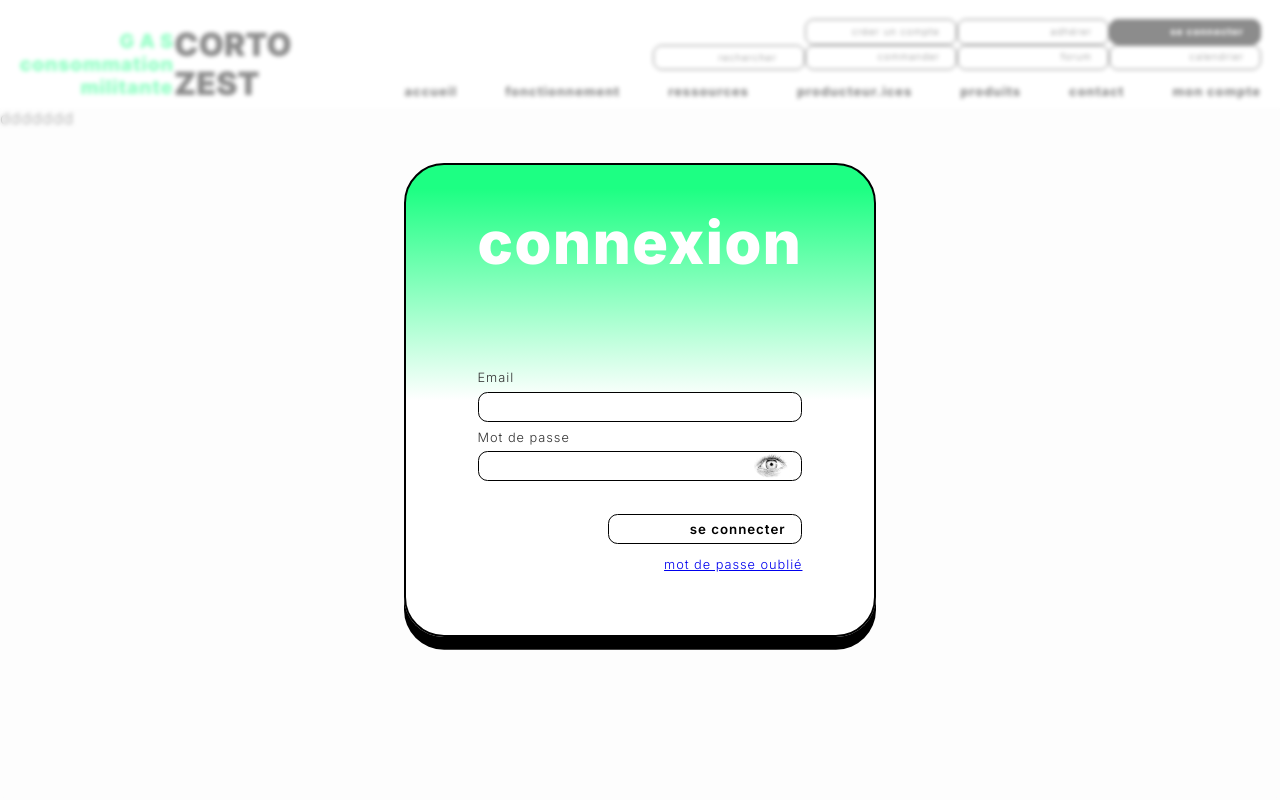
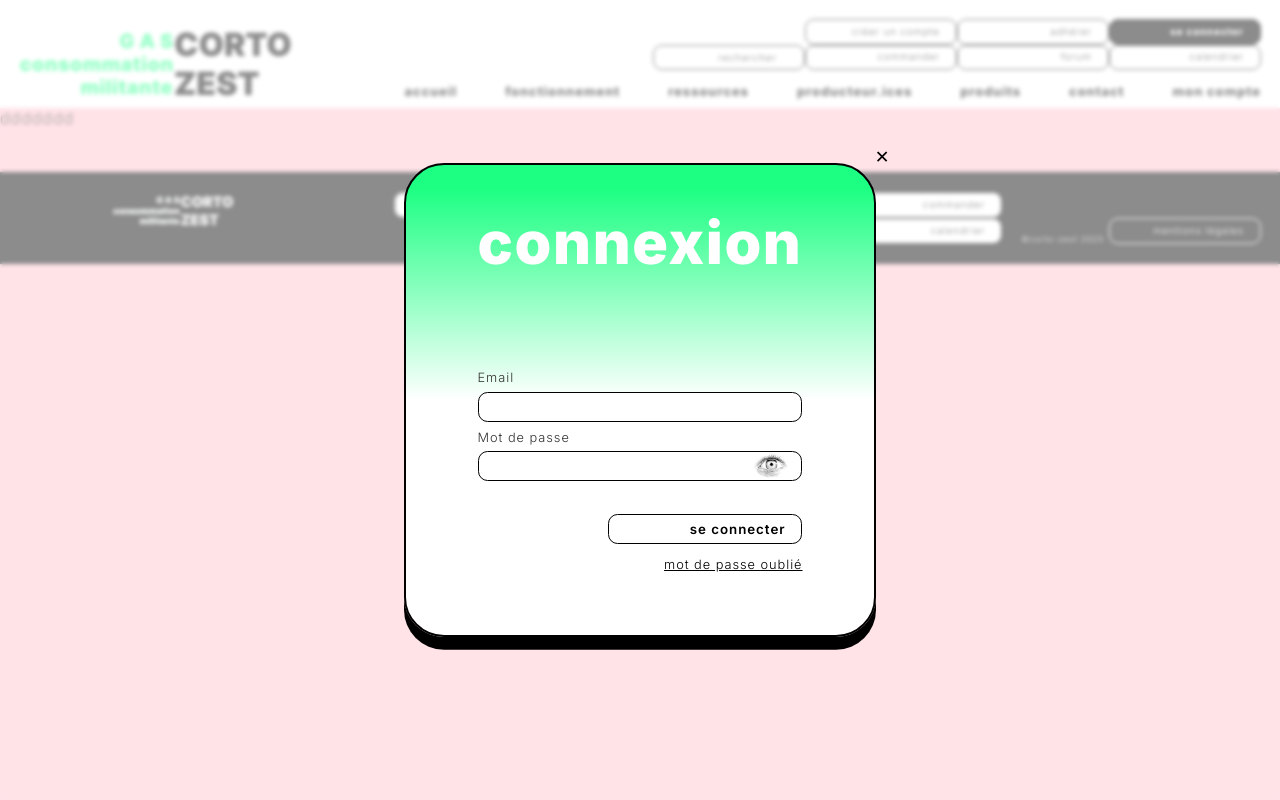
Before and after one commit to mu93100/zest_symfony, a Symfony app: template templates/security/login.html.twig in a window 1280 px wide. Run offline with Twig, Linux system fonts and the light colour scheme; the template is opened without the code that fills it, so the values that code supplies are empty; some libraries are stand-ins or nearby versions.

Commit message:
footer OK

```diff
--- a/public/styles/app.css
+++ b/public/styles/app.css
@@ -15,12 +15,30 @@ body {
     /* background-image: url('/images/nuage.jpg');
     background-repeat: no-repeat;
     background-size: cover; */
-    background-color: aquamarine;
+    background-color: white
     font-family: "Inter", sans-serif;
     font-optical-sizing: auto;
     font-weight: 300;
     font-style: normal;
 }
+.container_fonctionnement{
+    max-width: 1200px;
+    margin: 0 auto;
+    padding: 0 1.2rem;
+    display: flex;
+    flex-direction: column;
+    min-height: 100vh; /* pour footer en bas */
+}
+
+main{
+    background: white;
+    flex: 1; /* pour footer en bas / main prend toute la place */
+}
+
+section {
+    background: transparent;
+}
+
 /* --- F O N T S --- */
 /* figma 46/48px */
 h1 {
--- /dev/null
+++ b/public/styles/footer.css
@@ -0,0 +1,46 @@
+@import 'pills.css';
+
+footer {
+    display: flex;
+    justify-content: space-between;
+    align-items: center;
+    padding: 1.2rem;
+    background-color: black;
+}
+
+.logo-footer {
+    flex-shrink: 0; /* Logo à gauche */
+}
+
+.logo-footer img {
+    height: 3.1rem;
+    padding-left: 0.5rem;
+    width: auto;
+}
+
+.nav-footer {
+    flex: 1; /* prend l'espace dispo */
+    display: flex;
+    flex-direction: row;
+    align-items: flex-end;
+    gap: 1.2rem;
+}
+
+.pill-group {
+    align-items: end;
+}
+
+.footer-text {
+    font-size: 0.5rem;
+    color: white;
+    font-weight: 300;
+    margin-right: 0.3rem;
+
+    /* margin: 0.4rem 0; */
+}
+.mentions{
+    background-color: black;
+    border: 0.01rem solid white;
+    color: white;
+    font-weight: 300;
+}
--- a/public/styles/form.css
+++ b/public/styles/form.css
@@ -71,6 +71,22 @@
     animation: modalFade 0.25s ease-out;
     text-align: left;
     font-size: 0.8rem;
+    position: relative;  /* pour button close modale et overlay */
+}
+
+.close {
+    position: absolute;
+    top: -1.2rem;
+    right: -1rem;
+    background: transparent;
+    border: none;
+    font-size: 1.1rem;
+    font-weight:lighter;
+    cursor: pointer;
+    z-index: 10;
+}
+.close:hover {
+    font-weight: 900;
 }
 
 .modal-content {
@@ -116,6 +132,7 @@
 
 .form-links a {
     text-decoration: underline;
+    color: black;
 }
 
 
--- a/public/styles/header.css
+++ b/public/styles/header.css
@@ -1,18 +1,18 @@
+@import 'pills.css';
+
 header {
     display: flex;
     justify-content: space-between;
     align-items: end;
     padding: 1.2rem 1.2rem 0.5rem 1.2rem;
-    /* gap: 40px; */
     background-color: white;
 }
 
-/* Logo à gauche */
-.logo-header {
-    flex-shrink: 0;
+.logo-header{
+    flex-shrink: 0; /* Logo à gauche */
 }
 
-.logo-header img {
+.logo img {
     height: 4rem;
     width: auto;
 }
@@ -22,144 +22,7 @@ header {
     display: flex;
     flex-direction: column;
     align-items: end;
-    /* justify-content: space-between; */
     gap: 0.6rem;
-}
-
-/* -------- P I L L S -------- */
-/* Dans header.css */
-input[type="search"]:focus,
-.pill-search-input:focus,
-input.pill:focus {
-    outline: none !important;
-    box-shadow: none !important;
-    outline: 2px solid #000000
-}
-
-.nav-pill-header {
-    margin-left: auto; /* pousse à droite */
-    display: flex;
-    flex-direction: column;
-    gap: 0;
-    align-items: flex-end;
-}
-
-
-/* Pills (reste identique) */
-.pill-group {
-    display: flex;
-    /* overflow: hidden; */
-}
-
-.pill {
-    width: 9.5rem;
-    text-align: end;
-    height: 1.6rem;
-    padding: 0.35rem 1rem;
-    border-radius: 0.55rem;
-    border: 0.01rem solid #000000;
-    background: #FFFFFF;
-    color: black;
-    font-size: 0.6rem;
-    font-weight: 300;
-    text-decoration: none;
-    transition:  all 0.3s;
-    /* white-space: nowrap; */
-}
-
-.pill:hover {
-    /* background: #1DFF83; */
-    /* width: 9.36rem; */
-    /* font-weight: 900;
-    box-shadow: 0 0 0 0.07rem black; border inside  */
-}
-.pill:hover {
-    background: #1dff833d;
-    border-color: #1dff833d; /* #1dff8374; */
-    box-shadow: none;
-}
-
-
-.pill-black {
-    background: black;
-    color: white;
-    font-weight: 800;
-}
-.pill-black:hover {
-    background: #1DFF83;
-    font-weight: 900;
-    border-color: #1DFF83;
-    box-shadow: none;
-}
-/* -------- P I L L    S E A R C H -------- */
-.search-form {
-    display: contents; /* disparaît visuellement */
-
-}
-
-.pill-search-input::placeholder {
-    color: black;
-}
-
-.pill-search-input:hover {
-    width: 19rem;
-    background-color: white;
-    border-color: black;
-}
-
-.pill-search-input:focus {
-    /* border: 0.17rem solid black; */
-    width: 19rem;
-    text-align: left; /* texte se décale à gauche quand grand */
-    font-weight: 300;
-}
-/* pour que le placeholder "rechercher" disparaisse au FOCUS */
-.pill-search-input:focus::placeholder {
-    color: transparent !important;
-    opacity: 0 !important;
-}
-
-/* pour que le placeholder "rechercher" disparaisse sur TOUS les navigateurs au FOCUS */
-.pill-search-input:focus::-webkit-input-placeholder {
-    color: transparent !important;
-}
-
-.pill-search-input:focus::-moz-placeholder {
-    color: transparent !important;
-}
-/* -------- P A G E  résultat  search/index.html.twig -------- */
-
-/* TOUJOURS allongé sur page recherche */
-body:has(.search-results) .pill-search-input,
-.search-results-page .pill-search-input,
-[route="app_recherche"] .pill-search-input {
-    width: 19rem !important;
-    text-align: left !important;
-}
-/* input "rechercher" allongé avec texte de la recherche à Gche
-TANT qu'on est sur p. résultat de recherche*/
-.pill-search-input:focus {
-    width: 19rem !important;
-    text-align: left !important;
-}
-
-.search-results {
-    max-width: 800px;
-    margin: 2rem auto;
-}
-
-.search-result {
-    display: block;
-    padding: 1rem;
-    border: 1px solid #eee;
-    border-radius: 0.5rem;
-    margin-bottom: 0.5rem;
-    text-decoration: none;
-    color: #000;
-}
-
-.search-result:hover {
-    background: #f5f5f5;
 }
 
 /* -------- N A V   N A V -------- */
--- /dev/null
+++ b/public/styles/pills.css
@@ -0,0 +1,126 @@
+.nav-pill {
+    margin-left: auto; /* pousse à droite */
+    display: flex;
+    flex-direction: column;
+    gap: 0;
+    align-items: flex-end;
+}
+
+.pill-group {
+    display: flex;
+}
+
+.pill {
+    width: 9.5rem;
+    text-align: end;
+    height: 1.6rem;
+    padding: 0.35rem 1rem;
+    border-radius: 0.55rem;
+    border: 0.01rem solid #000000;
+    background: #FFFFFF;
+    color: black;
+    font-size: 0.6rem;
+    font-weight: 300;
+    text-decoration: none;
+    transition:  all 0.3s;
+}
+
+/*.pill:hover {
+     background: #1DFF83; */
+    /* width: 9.36rem; */
+    /* font-weight: 900;
+    box-shadow: 0 0 0 0.07rem black; border inside
+}*/
+.pill:hover {
+    background: #1dff833d;
+    border-color: #1dff833d; /* #1dff8374; */
+    box-shadow: none;
+}
+
+.pill-black {
+    background: black;
+    color: white;
+    font-weight: 800;
+}
+.pill-black:hover {
+    background: #1DFF83;
+    font-weight: 900;
+    border-color: #1DFF83;
+    box-shadow: none;
+}
+
+/* -------- P I L L    S E A R C H -------- */
+.search-form {
+    display: contents; /* disparaît visuellement */
+
+}
+
+.pill-search-input::placeholder {
+    color: black;
+}
+
+.pill-search-input:hover {
+    width: 19rem;
+    background-color: white;
+    border-color: black;
+}
+
+/* input "rechercher" allongé avec texte de la recherche à Gche
+TANT qu'on est sur p. résultat de recherche*/
+.pill-search-input:focus {
+    width: 19rem !important;
+    text-align: left !important; /* texte se décale à gauche quand grand */
+    font-weight: 300;
+}
+
+/* pour que le placeholder "rechercher" disparaisse au FOCUS */
+.pill-search-input:focus::placeholder {
+    color: transparent !important;
+    opacity: 0 !important;
+}
+
+/* pour que le placeholder "rechercher" disparaisse sur TOUS les navigateurs au FOCUS */
+.pill-search-input:focus::-webkit-input-placeholder {
+    color: transparent !important;
+}
+
+.pill-search-input:focus::-moz-placeholder {
+    color: transparent !important;
+}
+
+input[type="search"]:focus,
+.pill-search-input:focus,
+input.pill:focus {
+    outline: none !important;
+    box-shadow: none !important;
+    outline: 2px solid #000000
+}
+
+/* -------- P A G E  résultat  search/index.html.twig -------- */
+/* TOUJOURS allongé sur page recherche */
+body:has(.search-results) .pill-search-input,
+.search-results-page .pill-search-input,
+[route="app_recherche"] .pill-search-input {
+    width: 19rem !important;
+    text-align: left !important;
+}
+
+.search-results { /* liste des résultats */
+    max-width: 800px;
+    margin: 2rem auto;
+    color: black;
+}
+
+.search-result { /* 1 résultat */
+    display: block;
+    padding: 1rem;
+    border: 1px solid #eee;
+    border-radius: 0.5rem;
+    margin-bottom: 0.5rem;
+    text-decoration: none;
+    color: black;
+}
+/*
+.search-result:hover {
+    background: #f81ae2;
+} */
--- a/public/styles/recette.css
+++ b/public/styles/recette.css
@@ -2,7 +2,7 @@ body {
     margin: 0;
     padding: 0;
     font-family: "Helvetica Neue", Arial, sans-serif;
-    background: #fafafa;
+    background: pink;
     color: #333;
 }
 
--- a/templates/adhesion/_recap.html.twig
+++ b/templates/adhesion/_recap.html.twig
@@ -1,7 +1,10 @@
 <div class="adhesion-recap" id="adhesion-recap">
-    <button type="button" class="adhesion-recap-close" onclick="document.getElementById('adhesion-recap').remove();">
+    <button type="button" class="close" onclick="document.getElementById('adhesion-recap').remove();">
         ✕
     </button>
+    {# <button type="button" class="adhesion-recap-close" onclick="document.getElementById('adhesion-recap').remove();">
+        ✕
+    </button> #}
 
     <h4>[ A D H É S I O N   E N R E G I S T R É E ]</h4>
     <p>Merci de la régler par virement sous 15 jours</p>
--- a/templates/base.html.twig
+++ b/templates/base.html.twig
@@ -10,8 +10,8 @@
 
 
         {% block javascripts %}
-
             <script>
+                {# oeil password #}
                 function togglePasswordVisibility(inputId, button) {
                     const input = document.getElementById(inputId);
                     const img = button.querySelector('img');
@@ -26,12 +26,15 @@
                 }
             </script>
         {% endblock %}
+
     </head>
 
     {% block stylesheets %}
         <link rel="stylesheet" href="{{ asset('styles/app.css') }}">
+        <link rel="stylesheet" href="{{ asset('styles/pills.css') }}">
         <link rel="stylesheet" href="{{ asset('styles/header.css') }}">
         <link rel="stylesheet" href="{{ asset('styles/footer.css') }}">
+        <link rel="stylesheet" href="{{ asset('styles/nav_page.css') }}">
         <link rel="stylesheet" href="{{ asset('styles/form.css') }}">
         <link rel="stylesheet" href="{{ asset('styles/recette.css') }}">
 
@@ -64,6 +67,6 @@
             {% endblock %}
         </main>
 
-        {#{% include 'partials/_footer.html.twig' %}#}
+        {% include 'partials/_footer.html.twig' %}
     </body>
 </html>
--- a/templates/partials/_footer.html.twig
+++ b/templates/partials/_footer.html.twig
@@ -1,9 +1,35 @@
 <footer>
-  <nav class="footer-nav">
-    <ul>
-      <li><a href="{{ path('mentions_legales') }}">mentions légales</a></li>
-      <li><a href="{{ path('contact') }}">contact</a></li>
-    </ul>
-  </nav>
-  <p>&copy; corto zest {{ "now"|date("Y") }}</p>
+  <div class="logo-footer ">
+    <img src="/images/logo_b.png" alt="logo zest">
+  </div>
+
+  <div class="nav-footer">
+
+    <div class="nav-pill">
+
+      <!-- Groupe 1 -->
+      <div class="pill-group">
+        <a class="pill" href="{#{{ path('forum') }}#}">forum</a>
+        <a class="pill" href="{#{{ path('faq') }}#}">F.A.Q</a>
+        <a class="pill" href="{{ path('app_adhesion') }}">adhérer</a>
+        <a class="pill" href="https://www.socleo.com/demandez-une-demo/">commander</a>
+      </div>
+
+      <!-- Groupe 2 -->
+      <div class="pill-group">
+        <a class="pill" href="{#{{ path('app_contact') }}#}">contact</a>
+        <a class="pill" href="{#{{ path('app_recettes') }}#}">recettes</a>
+        <a class="pill" href="{#{{ path('app_calendrier') }}#}">calendrier</a>
+      </div>
+
+    </div>
+
+
+    <!-- Mentions légales -->
+    <div class="pill-group">
+    <p class="footer-text">©corto-zest 2025</p>
+      <a class="pill mentions" href="{#{{ path('app_mentions_legales') }}#}">mentions légales</a>
+    </div>
+
+  </div>
 </footer>
--- a/templates/partials/_header.html.twig
+++ b/templates/partials/_header.html.twig
@@ -4,7 +4,7 @@
   </div>
 
   <div class="nav-header">
-    <div class="nav-pill-header">
+    <div class="nav-pill">
       <div class="pill-group">
         <a class="pill" href="{{ path('app_register') }}">créer un compte</a>{#rejoindre le GAS vers p.fonctionnement#}
         <a class="pill" href="{{ path('app_adhesion') }}">adhérer</a>
--- a/templates/search/index.html.twig
+++ b/templates/search/index.html.twig
@@ -3,9 +3,10 @@
 {% block title %}Résultat de la recherche " {{ query }} "{% endblock %}
 
 {% block body %}
+<style> main, section, .search-results { background: aquamarine !important; } </style>
 <div class="search-results">
     {% if query %}
-        <h1>{{ query }} → {{ results|filter(results => results|length > 0)|length }} section{{ results|filter(v => v|length > 0)|length > 1 ? 's' }} trouvé{{ results|filter(v => v|length > 0)|length > 1 ? 'es' }}</h1>
+        <h3>{{ query }} : {{ results|filter(results => results|length > 0)|length }} références{{ results|filter(v => v|length > 0)|length > 1 ? 's' }} trouvée(s){{ results|filter(v => v|length > 0)|length > 1 ? 'es' }}</h3>
 
         {% if results.ressources|length > 0 %}
             <section>
@@ -60,7 +61,7 @@
             </section>
         {% endif %}
     {% else %}
-        <p>Tape un mot dans la recherche !</p>
+        <h4>Tape un mot dans la recherche !</h4>
     {% endif %}
 </div>
 {% endblock %}
--- a/templates/security/login.html.twig
+++ b/templates/security/login.html.twig
@@ -11,6 +11,9 @@
 {% endblock %}
 
 {% block modal_body %}
+     {# close modale et overlay #}
+     <button type="button" class="close" onclick="document.querySelector('.modal-overlay').remove();">✕</button>
+
     <form action="{{ path('app_login') }}" method="post">
 
         <div class="form-field">
```
Also changed, not shown: brouillon.php (deleted, +0 -45 lines), templates/registration/register.html.twig (+1 -9 lines), public/images/Frame 94.png (added), public/images/logo_b.png (added), public/styles/nav_page.css (added). Lines whose indentation alone changed are shown as unchanged.
